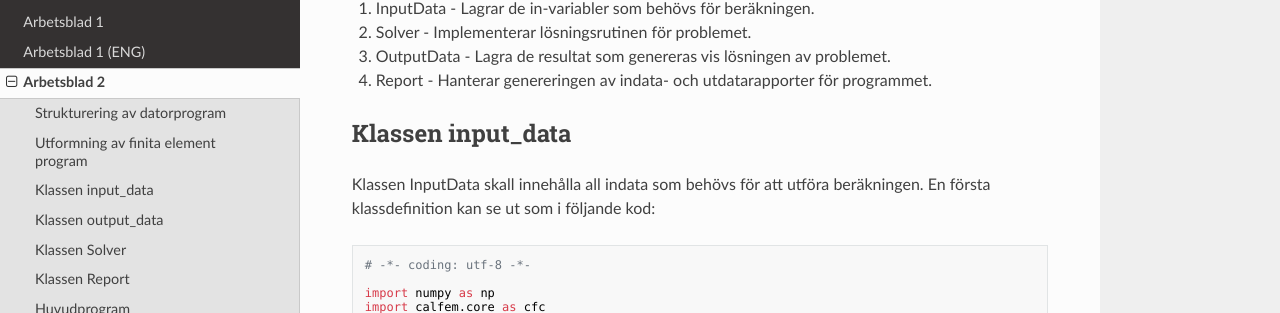
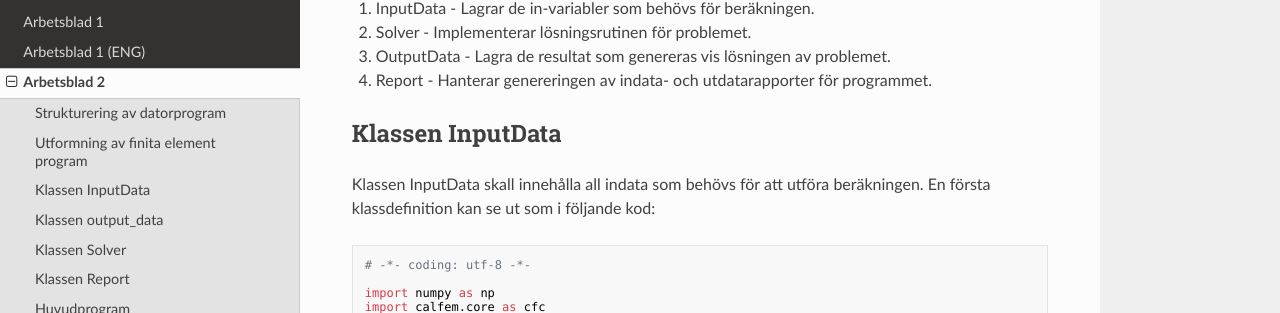
Before and after one commit to jonaslindemann/vsmn20, an MkDocs documentation site: the page built from docs/assignment2.md, in a window 1280 px wide and 900 px high, scrolled down 1443 px. Shown: the part 143-456 px from the top of the window. Built offline with MkDocs 1.6.1, drawn with Linux system fonts in a browser that asks for light colours; nearby versions of some CDN libraries; old or Windows-style settings are respelled for this version of MkDocs.

Commit message:
Fixed typo in title.

```diff
--- a/docs/assignment2.md
+++ b/docs/assignment2.md
@@ -42,7 +42,7 @@ För implementeringen kommer vi att använda objekt-orienterad programmering, dv
  1. OutputData - Lagra de resultat som genereras vis lösningen av problemet.
  1. Report - Hanterar genereringen av indata- och utdatarapporter för programmet.
 
-## Klassen input_data
+## Klassen InputData
 
 Klassen InputData skall innehålla all indata som behövs för att utföra beräkningen. En första klassdefinition kan se ut som i följande kod:
 
```
